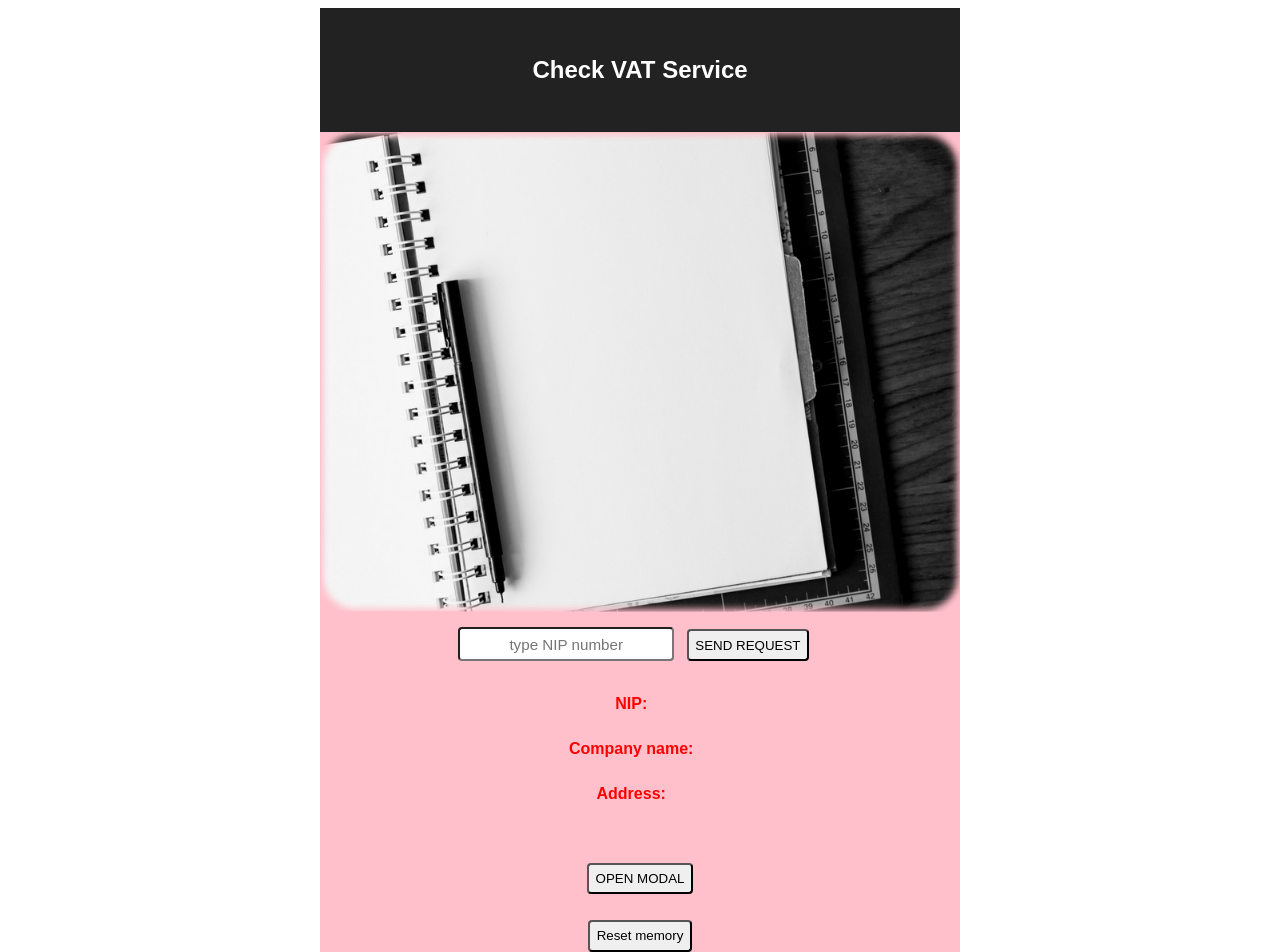
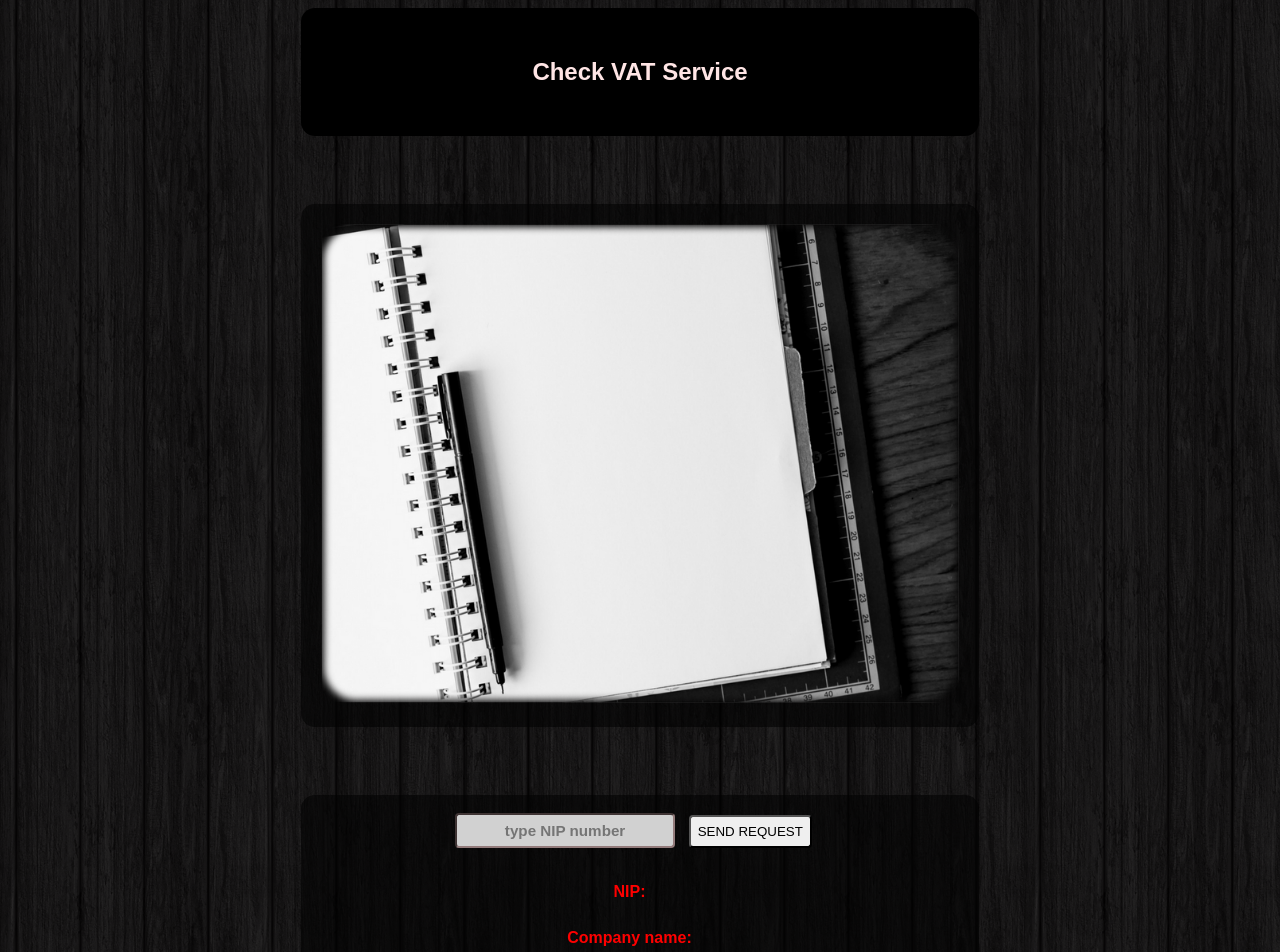
Before and after one commit to sledziu87/recruit, a React (Create React App) app: page / in a window 1280 px wide. Shown: the part 120-1072 px from the top of the page. Built offline with nearby package versions, Linux system fonts and the light colour scheme.

Commit message:
Styling - All primary CSS jobs done

```diff
--- a/src/App.js
+++ b/src/App.js
@@ -9,12 +9,12 @@ class App extends Component {
   render() {
 
     return (
-      <div className="App">
-        <header className="App-header">
-          <h1 className="App-title">Check VAT Service</h1>
-        </header>
-          <Output/>
-      </div>
+      <main className="App">
+              <header className="App-header radius">
+              <h1 className="App-title">Check VAT Service</h1>
+              </header>
+              <Output/>
+      </main>
     );
   }
 }
--- a/src/App.scss
+++ b/src/App.scss
@@ -1,15 +1,15 @@
 .App {
   text-align: center;
   margin: 10% auto  ;
-  width: 50%;
-  background-color: silver;     // change to black
+  width: 53%;
+  padding:0 5% 7%;
 }
 
 .App-header {
-  background-color: #222;     // delete
+  background-color: rgba(0,0,0,1);
   height: 100%;
   padding: 5%;
-  color: white;
+  margin-bottom: 5%;
 }
 
 .App-title {
--- a/src/index.js
+++ b/src/index.js
@@ -4,5 +4,6 @@ import './index.css';
 import App from './App';
 import registerServiceWorker from './registerServiceWorker';
 
+
 ReactDOM.render(<App />, document.getElementById('root'));
 registerServiceWorker();
--- a/src/index.scss
+++ b/src/index.scss
@@ -7,22 +7,28 @@ button{
 
 button:focus,
 button:hover{
-  //border: 10px black;
-  //box-shadow: inset 0 0 10px 2px rgba(204,204,204,0.9)
   color: darkgoldenrod;
 }
 
+.radius{
+  border-radius: 14px;
+}
 
 body {
   margin: 0;
   padding: 0;
   font-family: sans-serif;
-  height: 100%;
-  max-height: 400px;
+  max-height: 100%;
+  background-image: url("./pattern/dark_wood.png");
+  // ** -- Background pattern downloaded from Toptal.com -- ** //
+  color: #ffe5e5;
 }
 
 ul {
   list-style-type: none;
-  //margin: auto;
   padding-right: 9%;
 }
+
+.distance {
+  margin-top: 10%;
+}
--- a/src/input/InputComponent.scss
+++ b/src/input/InputComponent.scss
@@ -1,13 +1,17 @@
 input:focus {
-  background-color: lightblue; // todo change it
+  background-color: #ADB2A4;
   outline: none;
+  border-color: #6F6262;
 }
 
 input{
+  font-weight: bold;
   border-radius: 4px;
   padding:1%;
   text-align: center;
   font-size: 0.95rem;
-  max-width:90%;
+  max-width:  85%;
   min-width: 100px;
+  background-color: #d1d1d1;
+  border-color: #937B7B;
 }
--- a/src/modal/ModalWindow.js
+++ b/src/modal/ModalWindow.js
@@ -36,7 +36,7 @@ class ModalWindow extends Component {
                 <Modal
                     isOpen={this.state.modalIsOpen}
                     onRequestClose={this.closeModal}
-                    className="content min_size"
+                    className="content min_size font_color"
                     contentLabel="Archive of requests "
                 >
 
@@ -47,7 +47,7 @@ class ModalWindow extends Component {
 
                 </Modal>
                 <div>
-                    <button onClick={this.resetMemory}>Reset memory</button>
+                    <button onClick={this.resetMemory} className="reset_btn">RESET MEMORY</button>
                 </div>
 
             </div>
--- a/src/modal/ModalWindow.scss
+++ b/src/modal/ModalWindow.scss
@@ -15,13 +15,8 @@
   border-radius:7px;
   outline: none;
 }
-//.size-test{ //TODO CHENGE NAME AND ADD SOME VALUE
-//  min-width: 30%;
-//  min-height: 60%;
-//}
 
 li:nth-child(2n+1) {
-
   padding-bottom: 1%;
   padding-top: 1%;
   font-weight: bold;
@@ -39,16 +34,14 @@ li:nth-child(2n+1) {
 
 .close_archive_btn{
   margin-left: 94%;
-  //margin-top: 5%;
   border:none;
-  //border-radius:100%;
-  //background-color: rgba(0,0,0, 0.6);
   background-color: white;
-  //box-shadow: inset 0px 0px 22px -3px rgba(0,0,0,0.6);
+  font-weight: bold;
+}
+
+.close_archive_btn,
+.font_color{
   color: black;
-  //color: white;
-  font-weight: bold;
-
 }
 
 .scroller {
@@ -57,7 +50,10 @@ li:nth-child(2n+1) {
 }
 
 .min_size{
-  height: 30%;
-  width: 30%;
+  min-height: 30%;
+  min-width: 30%;
 }
-// todo DONT FORGET TO CENTER MODAL BODY
+
+.reset_btn{
+  border-color: red;
+}
--- a/src/output/Output.js
+++ b/src/output/Output.js
@@ -90,10 +90,12 @@ class Output extends Component {
     render() {
         const hasError = this.state.error !== null;
 
-        return (                    <div className="xyz">
+        return (
+            <article className="distance">
+                <section className="message_img_section radius">
                     {this.messageShow()}
-
-        <div className="pinpoint">
+                </section>
+                <section className="pinpoint_section radius distance">
                     <InputComp typeNipOrigin={this.typeNip} sendRequestOrigin={this.sendRequest}/>
                     {
                         hasError
@@ -115,7 +117,8 @@ class Output extends Component {
                         </React.Fragment>
                     )}
                     <ModalWindow />
-        </div> </div>
+                </section>
+            </article>
         )
     }
 }
--- a/src/output/Output.scss
+++ b/src/output/Output.scss
@@ -1,11 +1,19 @@
-.pinpoint li:nth-child(2n+1){
+.pinpoint_section li:nth-child(2n+1){
   padding-bottom: 1%;
   color:red;
-  //font-weight: lighter;
 }
 
-.xyz{
-  background-color :pink ;
+.pinpoint_section{
+  padding-top:1%;
+  padding-bottom: 1%;
 }
 
-// todo .PINPOINT CLASS: Maybe I should make a MIN HEIGHT for Large Screen etc. Becouse if there is a "INCORRECT NIP" message the view is changing his size.
+.pinpoint_section,
+.message_img_section{
+  background-color:  rgba(3,3,3,0.6);
+  //min-height: 720px;
+}     // TODO: here will be a min-height (mediaQuery needed)
+
+.message_img_section {
+  padding:3%;
+}
```
Also changed, not shown: src/pattern/dark_wood.png (added). Lines whose indentation alone changed are shown as unchanged.
